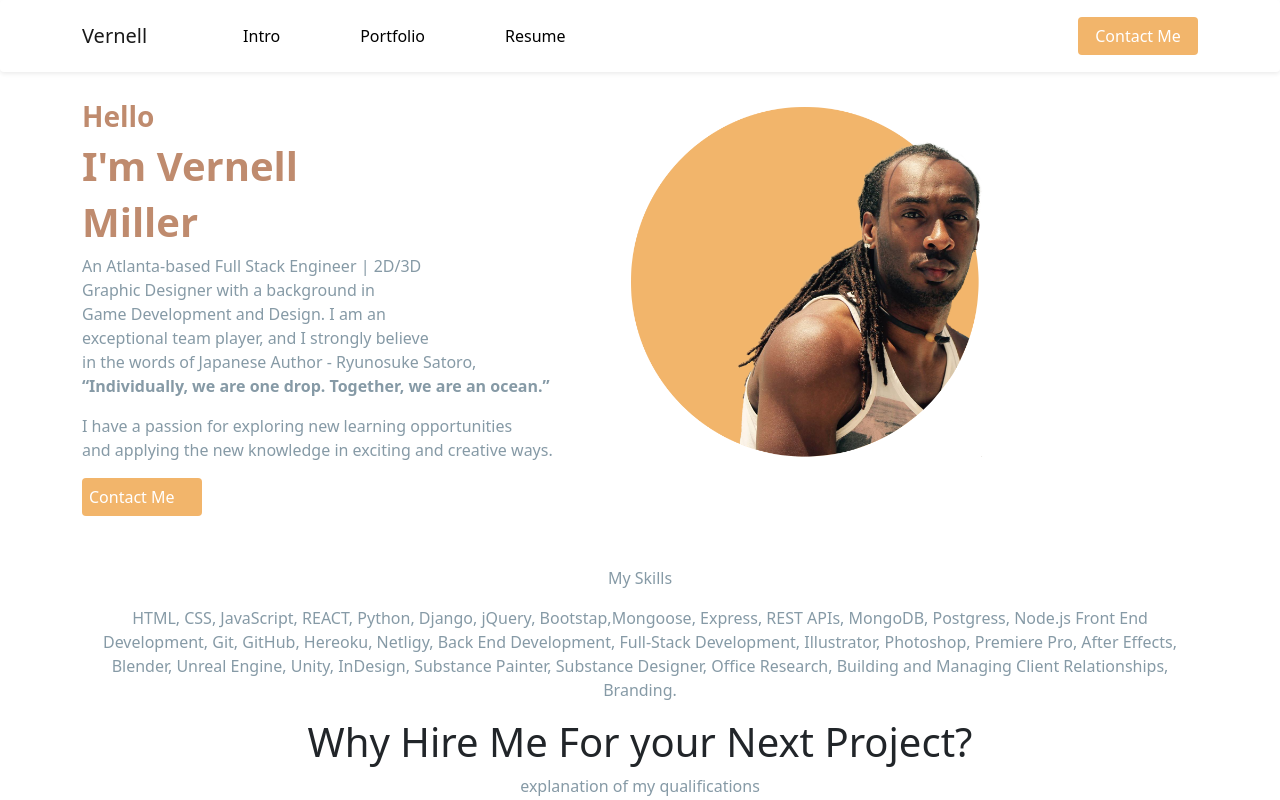
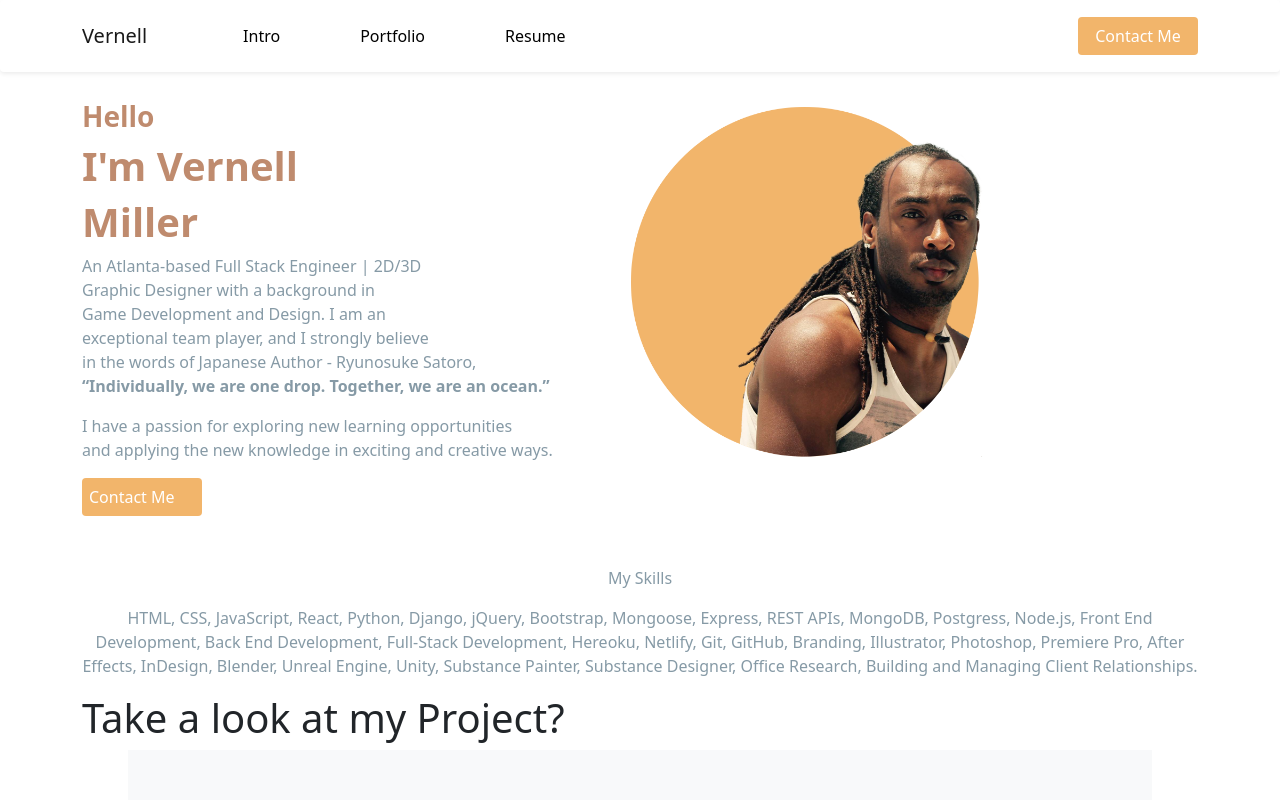
Before and after one commit to VernellMiller/react-portfolio, a React (Create React App) app: page / in a window 1280 px wide. Shown: the top 800 px of the page. Built offline with nearby package versions, Linux system fonts and the light colour scheme.

Commit message:
edits skills list

```diff
--- a/src/components/Skills.js
+++ b/src/components/Skills.js
@@ -4,12 +4,9 @@ const Skills = (props) => {
     return (
         <div class="container">
             <p>My Skills</p>
-            <p>HTML, CSS, JavaScript, REACT, Python, Django, jQuery, Bootstap,Mongoose, Express, REST APIs, MongoDB, Postgress, Node.js Front End
-            Development, Git, GitHub, Hereoku, Netligy, Back End Development, Full-Stack Development, Illustrator, Photoshop, Premiere Pro,
-            After Effects, Blender, Unreal Engine, Unity, InDesign, Substance Painter, Substance Designer, Office Research,
-            Building and Managing Client Relationships, Branding.</p>
-            <h1>Why Hire Me For your Next Project?</h1>
-            <p>explanation of my qualifications</p>
+            <p>HTML, CSS, JavaScript, React, Python, Django, jQuery, Bootstrap, Mongoose, Express, REST APIs, MongoDB, Postgress, Node.js, Front End Development, Back End Development, Full-Stack Development, Hereoku, Netlify, Git, GitHub, Branding, Illustrator, Photoshop, Premiere Pro, After Effects, InDesign, Blender, Unreal Engine,
+            Unity, Substance Painter, Substance Designer, Office Research, Building and Managing Client Relationships.</p>
+            <h1 class="text-start">Take a look at my Project?</h1>
         </div>
     )
 }
```
